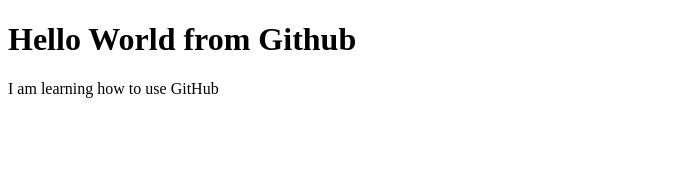
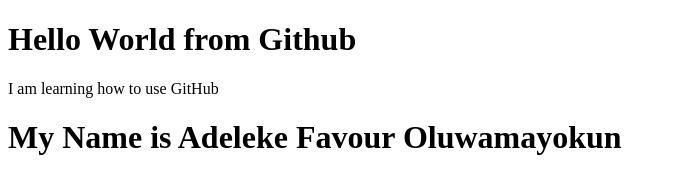
Before and after one commit to Mayorkun27/css_class, a plain HTML site: page index.html in a window 1280 px wide. Shown: the whole page, without its empty margins (0-677 px from the left). Drawn offline with Linux system fonts and the light colour scheme.

Commit message:
Made changes

```diff
--- a/index.html
+++ b/index.html
@@ -9,6 +9,7 @@
 
     <h1>Hello World from Github</h1>
     <p>I am learning how to use GitHub</p>
+    <h1>My Name is Adeleke Favour Oluwamayokun</h1>
 
 </body>
 </html>
```
Also changed, not shown: media/img1.jpeg (added).
